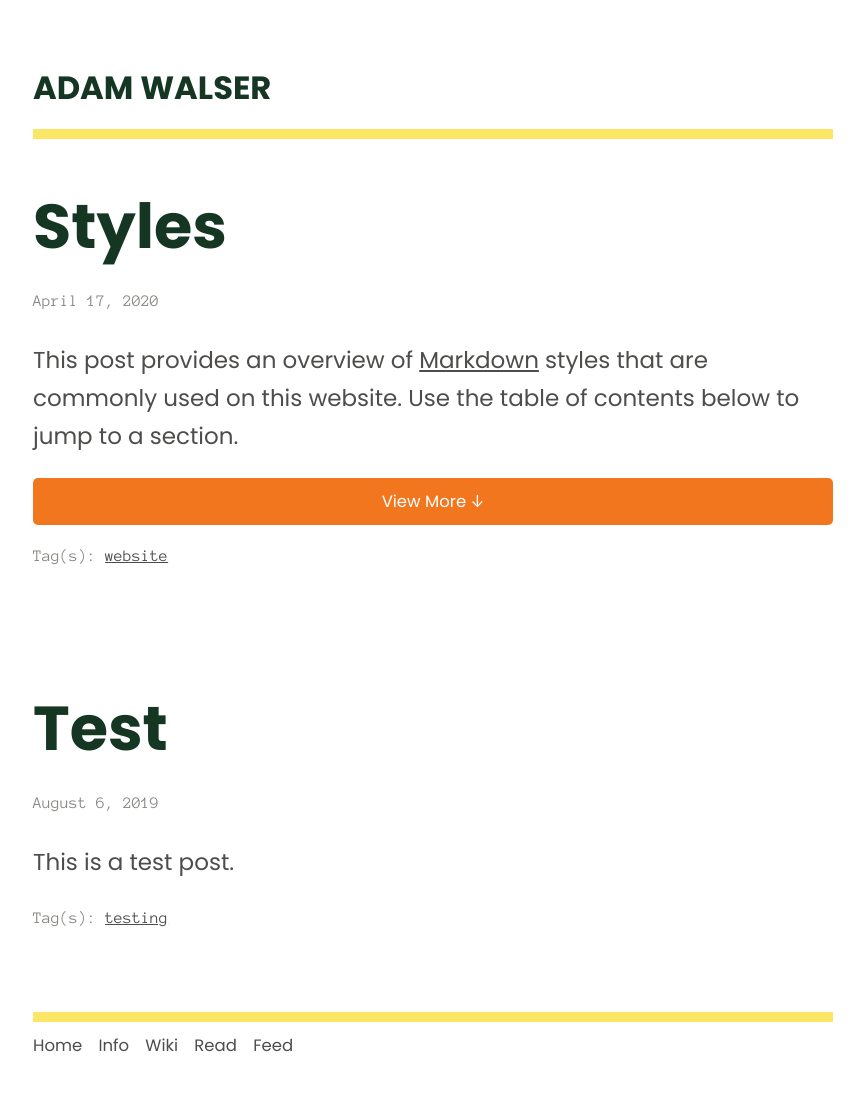
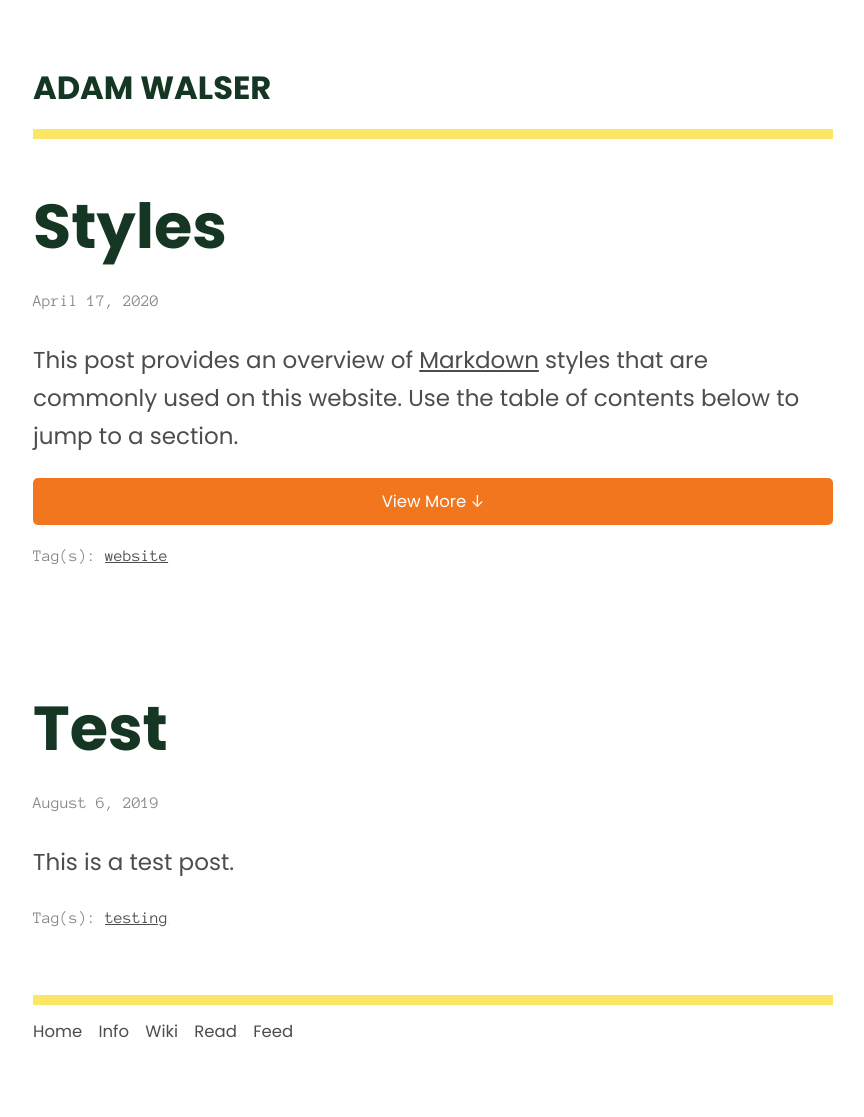
Before and after one commit to ajpwalser/ajpwalser.github.io, a Jekyll site: the page built from index.html, in a window 1280 px wide. Shown: the whole page, without its empty margins (207-1071 px from the left). Built offline with Jekyll 4.4.1, drawn with Linux system fonts in a browser that asks for light colours; some web fonts are replaced; the list of posts is cut into pages by our own code.

Commit message:
Update style.css

```diff
--- a/css/style.css
+++ b/css/style.css
@@ -33,6 +33,7 @@ figcaption,
 
 footer {
 	font-size: 0.718em;
+	margin-top: -1em;
 }
 
 
@@ -47,7 +48,6 @@ footer a:hover {
 
 footer ul {
 	list-style-type: none;
-	line-height: 1em;
 }
 
 footer li {
```
